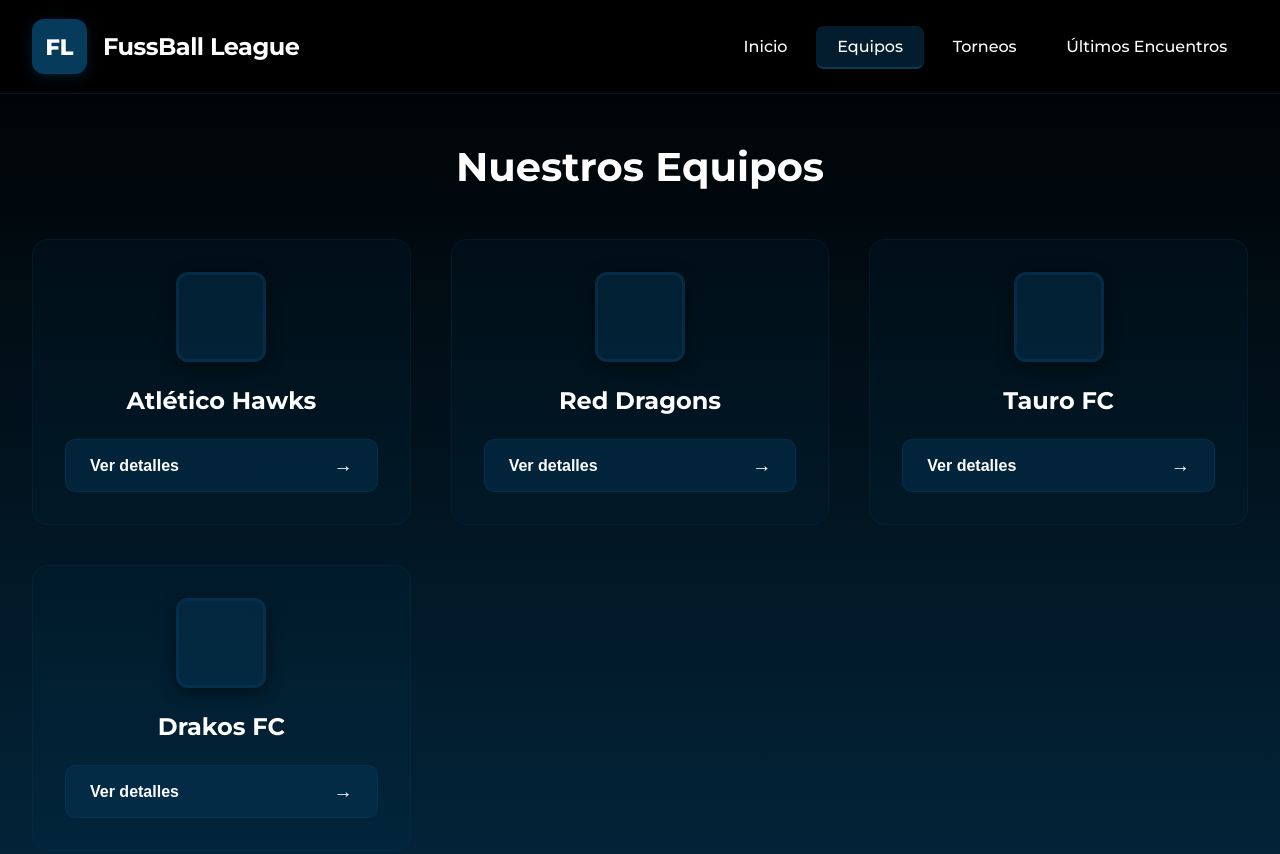
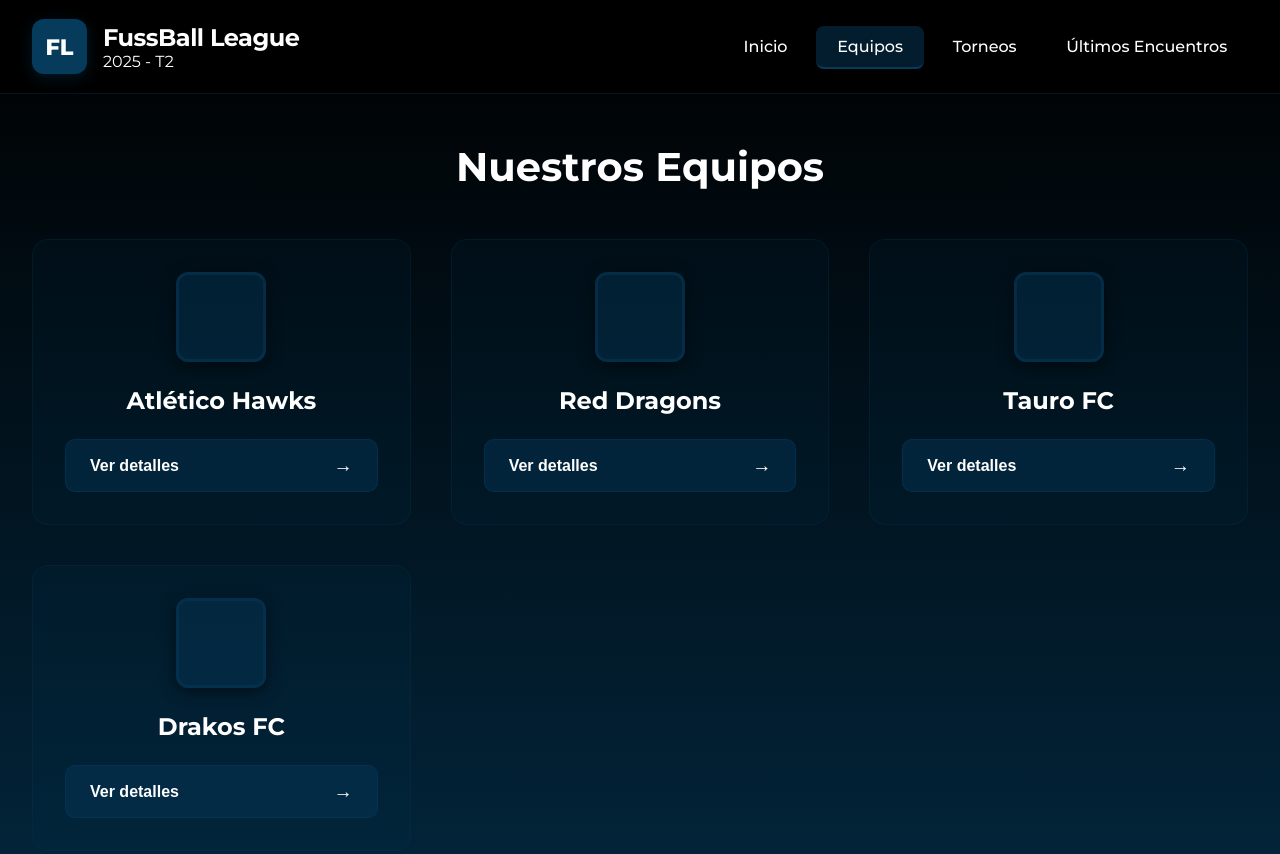
Before and after one commit to fussball-league/FussBall-Website, a plain HTML site: page sites/equipos.html in a window 1280 px wide. Shown: the top 854 px of the page. Drawn offline with Linux system fonts and the light colour scheme.

Commit message:
Update equipos.html

```diff
--- a/sites/equipos.html
+++ b/sites/equipos.html
@@ -15,7 +15,10 @@
         <div class="header-container">
             <div class="logo-section">
                 <div class="logo">FL</div>
-                <h1 class="site-title">FussBall League</h1>
+                <div class="title-group">
+                    <h1 class="site-title">FussBall League</h1>
+                    <p class="site-subtitle">2025 - T2</p>
+                </div>
             </div>
             <nav>
                 <ul class="nav-menu">
```
